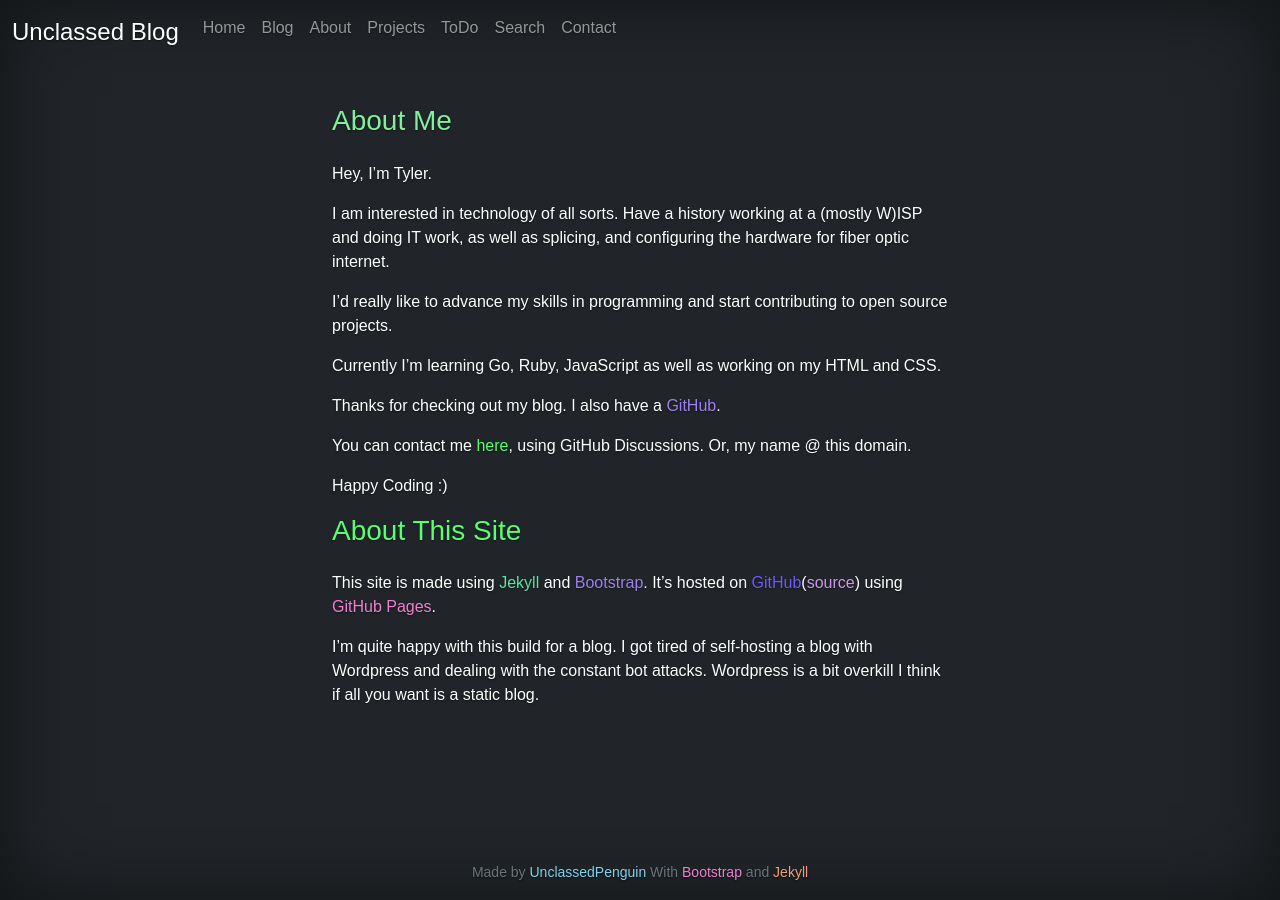
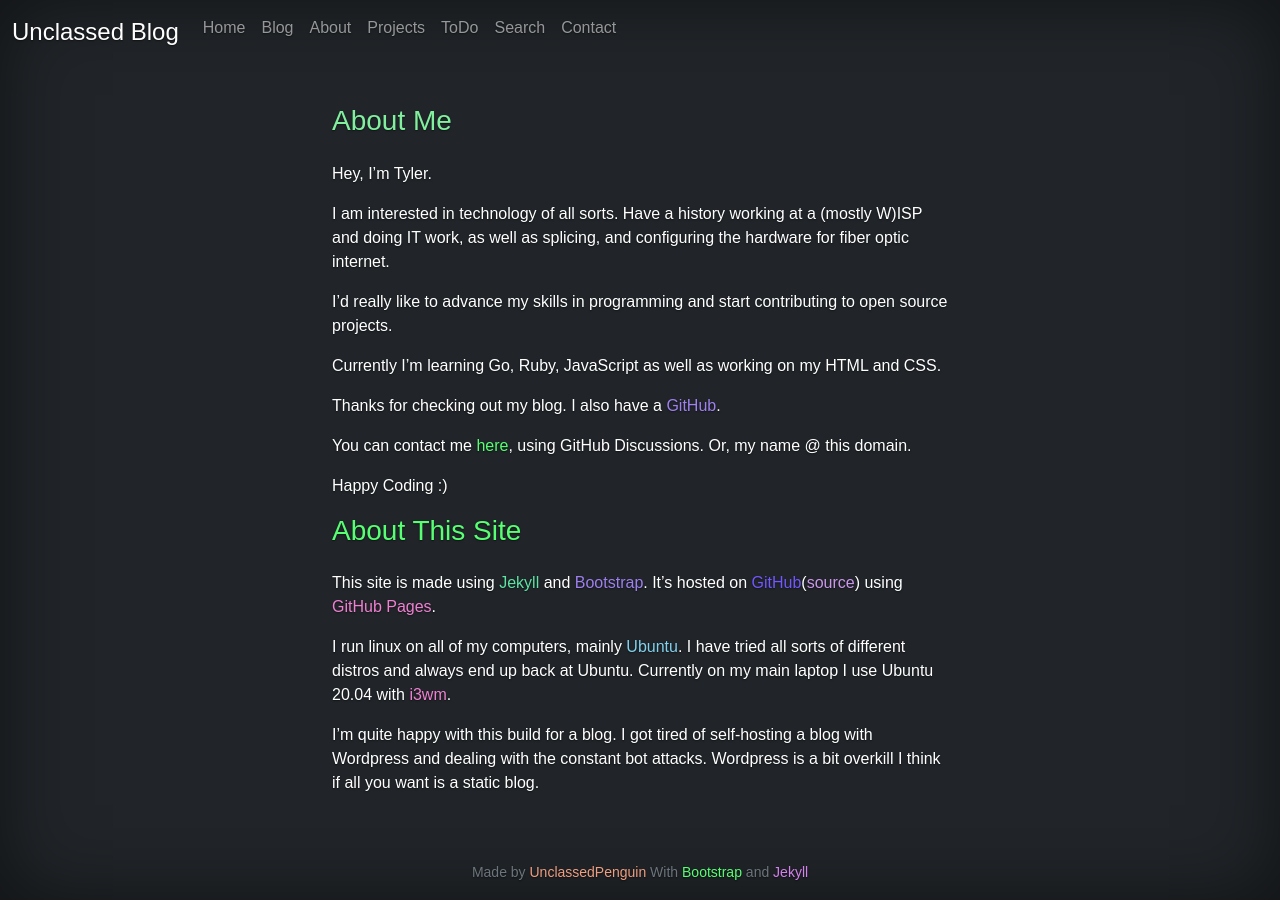
Before and after one commit to UnclassedPenguin/unclassedpenguin.github.io, a Jekyll site: the page built from about.md, in a window 1280 px wide. Built offline with Jekyll 4.4.1, drawn with Linux system fonts in a browser that asks for light colours.

Commit message:
update about

```diff
--- a/about.md
+++ b/about.md
@@ -26,4 +26,6 @@
 
 This site is made using [Jekyll](https://jekyllrb.com/){:class="randomcolor" target="_blank"}<!--_--> and [Bootstrap](https://getbootstrap.com/){:class="randomcolor" target="_blank"}<!--_-->. It's hosted on [GitHub](https://github.com){:class="randomcolor" target="_blank"}<!--_-->([source](https://github.com/UnclassedPenguin/unclassedpenguin.github.io){:class="randomcolor" target="_blank"}<!--_-->) using [GitHub Pages](https://docs.github.com/en/pages){:class="randomcolor" target="_blank"}<!--_-->.
 
+I run linux on all of my computers, mainly [Ubuntu](https://ubuntu.com/){:class="randomcolor" target="_blank"}<!--_-->. I have tried all sorts of different distros and always end up back at Ubuntu. Currently on my main laptop I use Ubuntu 20.04 with [i3wm](https://i3wm.org/){:class="randomcolor" target="_blank"}<!--_-->.
+
 I'm quite happy with this build for a blog. I got tired of self-hosting a blog with Wordpress and dealing with the constant bot attacks. Wordpress is a bit overkill I think if all you want is a static blog.
```
